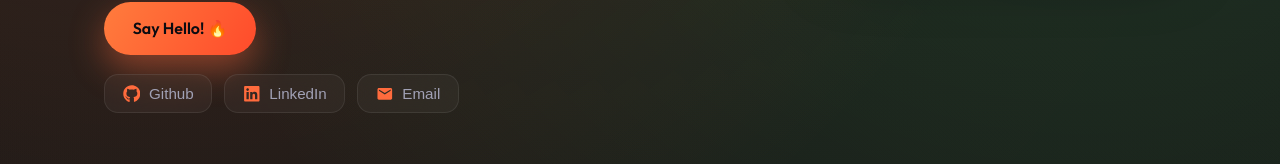
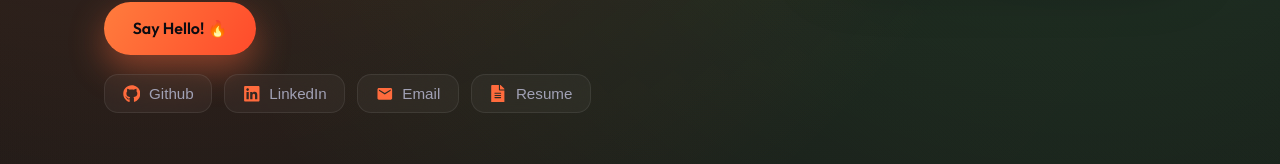
Before and after one commit to kartikkesbhat-2003/portfolio-react, a React (Vite) app: page / in a window 1280 px wide. Shown: the part 747-911 px from the top of the page. Built offline with nearby package versions, Linux system fonts and the light colour scheme.

Commit message:
add resume button

```diff
--- a/src/components/Hero/Hero.jsx
+++ b/src/components/Hero/Hero.jsx
@@ -1,6 +1,6 @@
 import React from 'react'
 import './Hero.css'
-import { FaGithub, FaLinkedin } from "react-icons/fa";
+import { FaGithub, FaLinkedin, FaFileAlt } from "react-icons/fa";
 import { MdEmail } from "react-icons/md";
 import { Link } from 'react-router-dom'
 import { SocialBtn } from '../Common/SocialBtn'
@@ -33,6 +33,7 @@ export const Hero = () => {
                         <SocialBtn link="https://github.com/kartikkesbhat-2003" icon={FaGithub} text="Github" />
                         <SocialBtn link="https://www.linkedin.com/in/kartik-kesbhat/" icon={FaLinkedin} text="LinkedIn" />
                         <SocialBtn link="mailto:kkesbhat1601@gmail.com" icon={MdEmail} text="Email" />
+                        <SocialBtn link="https://drive.google.com/file/d/1y4-Mmw7iuHHigC0dqJZyVuB7lsIqkHhp/view?usp=sharing" icon={FaFileAlt} text="Resume" />
                     </div>
                 </div>
             </div>
```
